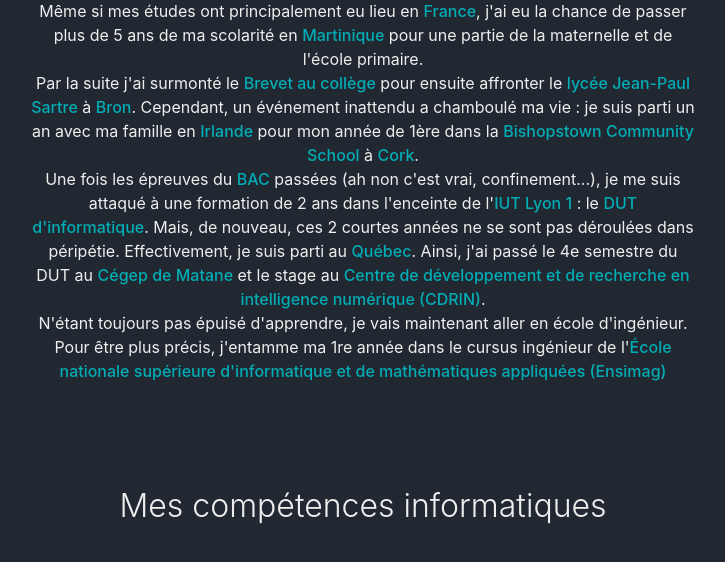
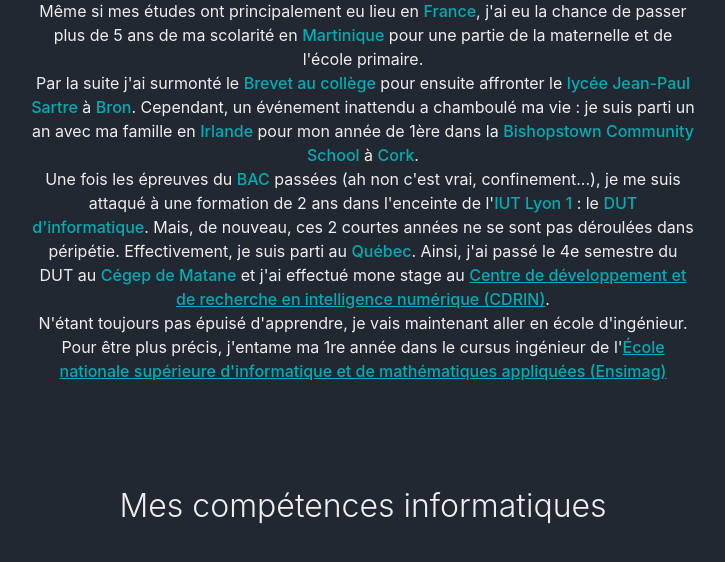
Before and after one commit to ClementDrn/clementdarne.fr, a PHP site: page /public/a-propos-de-moi/index.php in a window 1280 px wide. Shown: the part 853-1415 px from the top of the page, without its empty margins (277-1002 px from the left). Run offline with PHP 8.4, Linux system fonts and the light colour scheme.

Commit message:
Small tweaks like underlining links.

```diff
--- a/public/a-propos-de-moi/index.php
+++ b/public/a-propos-de-moi/index.php
@@ -70,11 +70,11 @@
             Une fois les épreuves du <strong>BAC</strong> passées (ah non c'est vrai, confinement...),
             je me suis attaqué à une formation de 2 ans dans l'enceinte de l'<strong>IUT Lyon 1</strong> : le <strong>DUT d'informatique</strong>.
             Mais, de nouveau, ces 2 courtes années ne se sont pas déroulées dans péripétie. Effectivement, je suis parti au <strong>Québec</strong>.
-            Ainsi, j'ai passé le 4e semestre du DUT au <strong>Cégep de Matane</strong> et le stage au
-            <strong><a href="https://cdrin.com">Centre de développement et de recherche en intelligence numérique (CDRIN)</a></strong>.<br/>
+            Ainsi, j'ai passé le 4e semestre du DUT au <strong>Cégep de Matane</strong> et j'ai effectué mone stage au
+            <strong><a href="https://cdrin.com" class="underline">Centre de développement et de recherche en intelligence numérique (CDRIN)</a></strong>.<br/>
 
-            N'étant toujours pas épuisé d'apprendre, je vais maintenant aller en école d'ingénieur. Pour être plus précis, j'entamme ma 1re année
-            dans le cursus ingénieur de l'<strong><a href="https://ensimag.grenoble-inp.fr/">École nationale supérieure d'informatique et de mathématiques appliquées (Ensimag)</a></strong>
+            N'étant toujours pas épuisé d'apprendre, je vais maintenant aller en école d'ingénieur. Pour être plus précis, j'entame ma 1re année
+            dans le cursus ingénieur de l'<strong><a href="https://ensimag.grenoble-inp.fr/" class="underline">École nationale supérieure d'informatique et de mathématiques appliquées (Ensimag)</a></strong>
           </p>
         </section>
 
```
